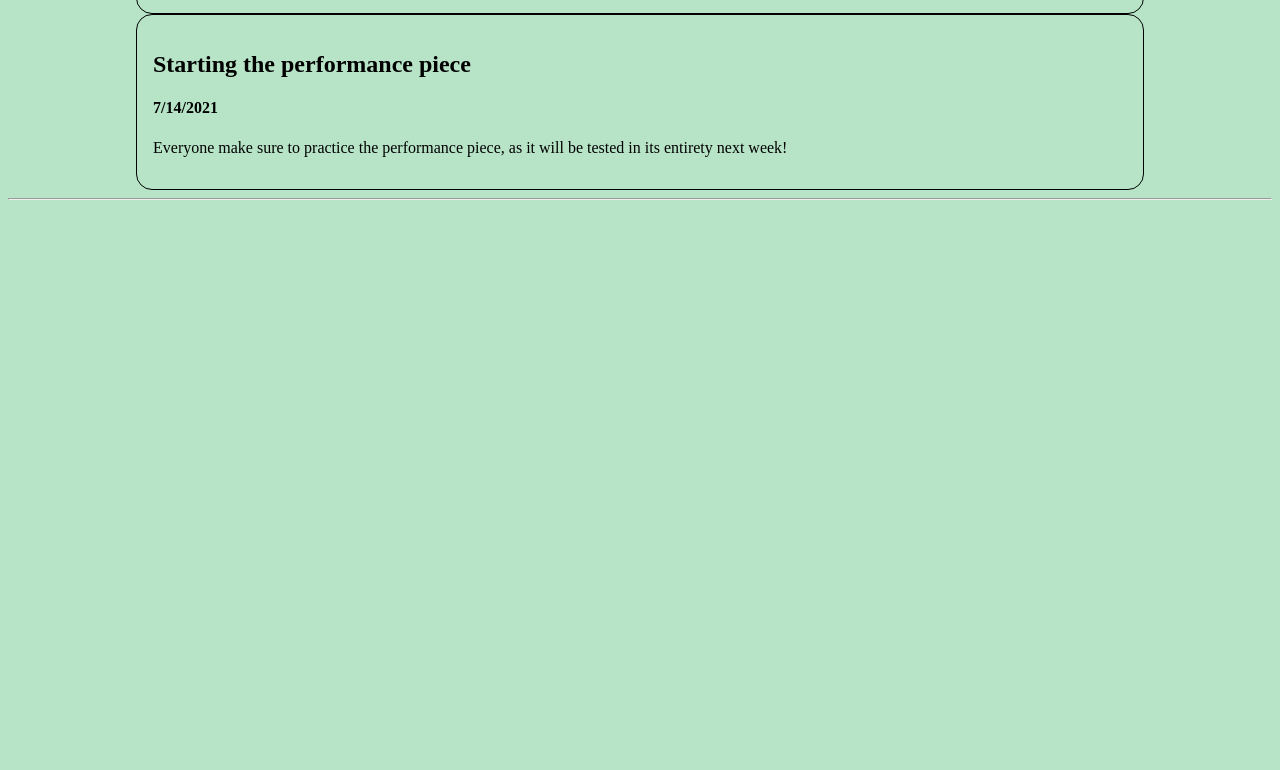
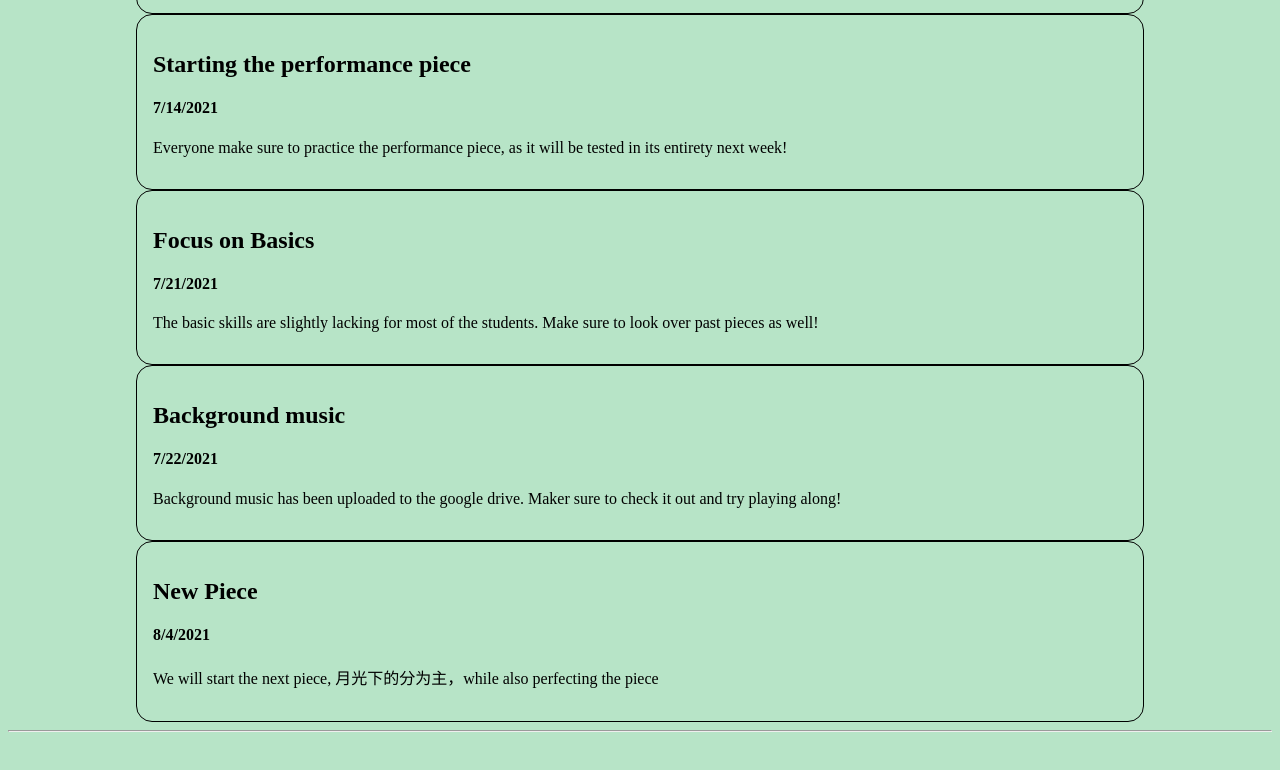
Before and after one commit to pzjiang/hulusi, a Gatsby site: page /announcements in a window 1280 px wide. Shown: the part 612-1382 px from the top of the page. Before the commit the page ends 914 px from the top, so only its background shows below. Built offline with nearby package versions, Linux system fonts and the light colour scheme; Gatsby itself is replaced by a stand-in of ours.

Commit message:
new announcement

```diff
--- a/src/pages/announcements.js
+++ b/src/pages/announcements.js
@@ -25,6 +25,21 @@ const information = [
         title: "Starting the performance piece",
         date: "7/14/2021",
         content: "Everyone make sure to practice the performance piece, as it will be tested in its entirety next week!"
+    },
+    {
+        title: "Focus on Basics",
+        date: "7/21/2021",
+        content: "The basic skills are slightly lacking for most of the students. Make sure to look over past pieces as well!"
+    },
+    {
+        title: "Background music",
+        date: "7/22/2021",
+        content: "Background music has been uploaded to the google drive. Maker sure to check it out and try playing along!"
+    },
+    {
+        title: "New Piece",
+        date: "8/4/2021",
+        content: "We will start the next piece, 月光下的分为主，while also perfecting the piece"
     }
 ]
 
```
